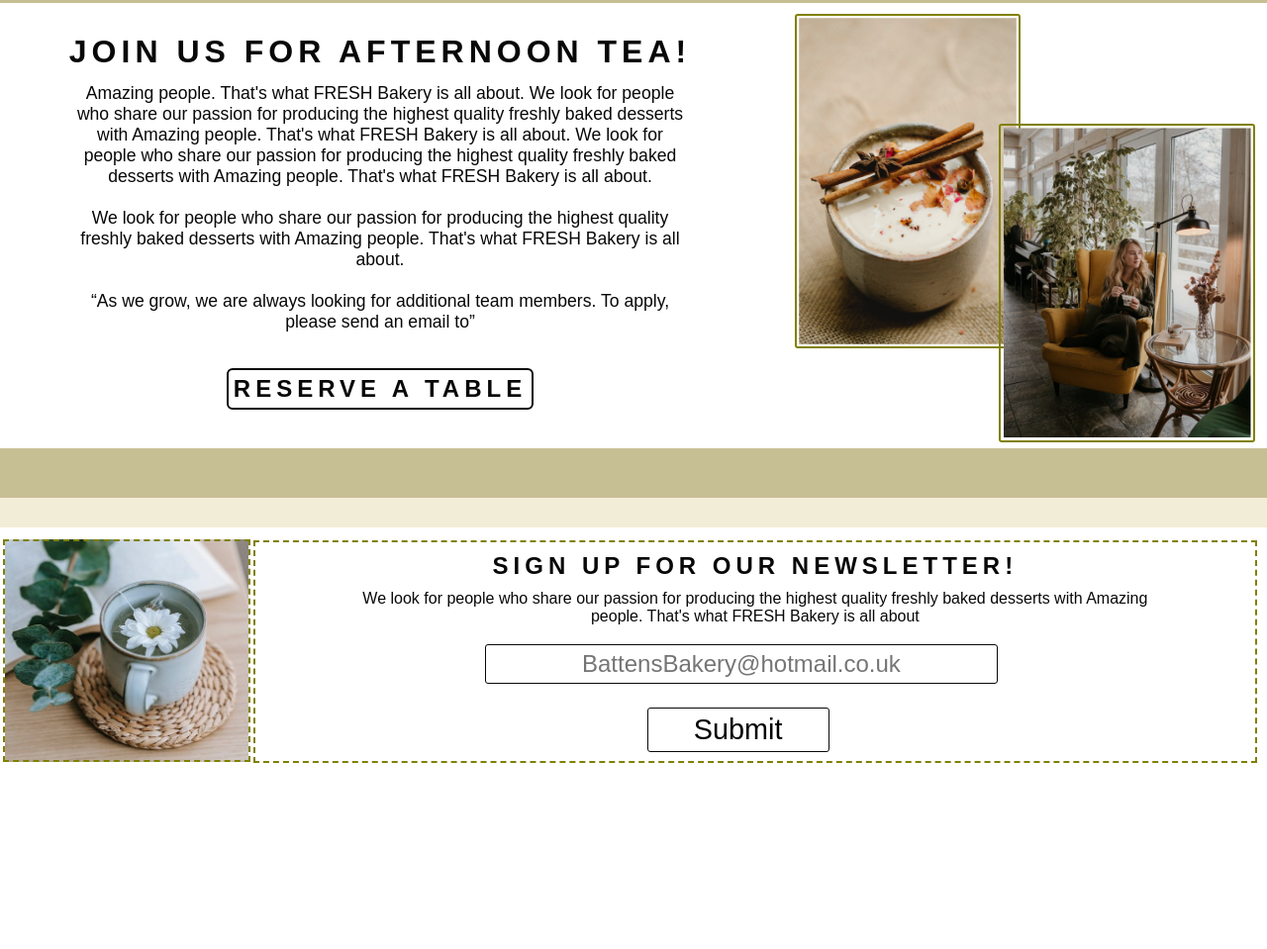
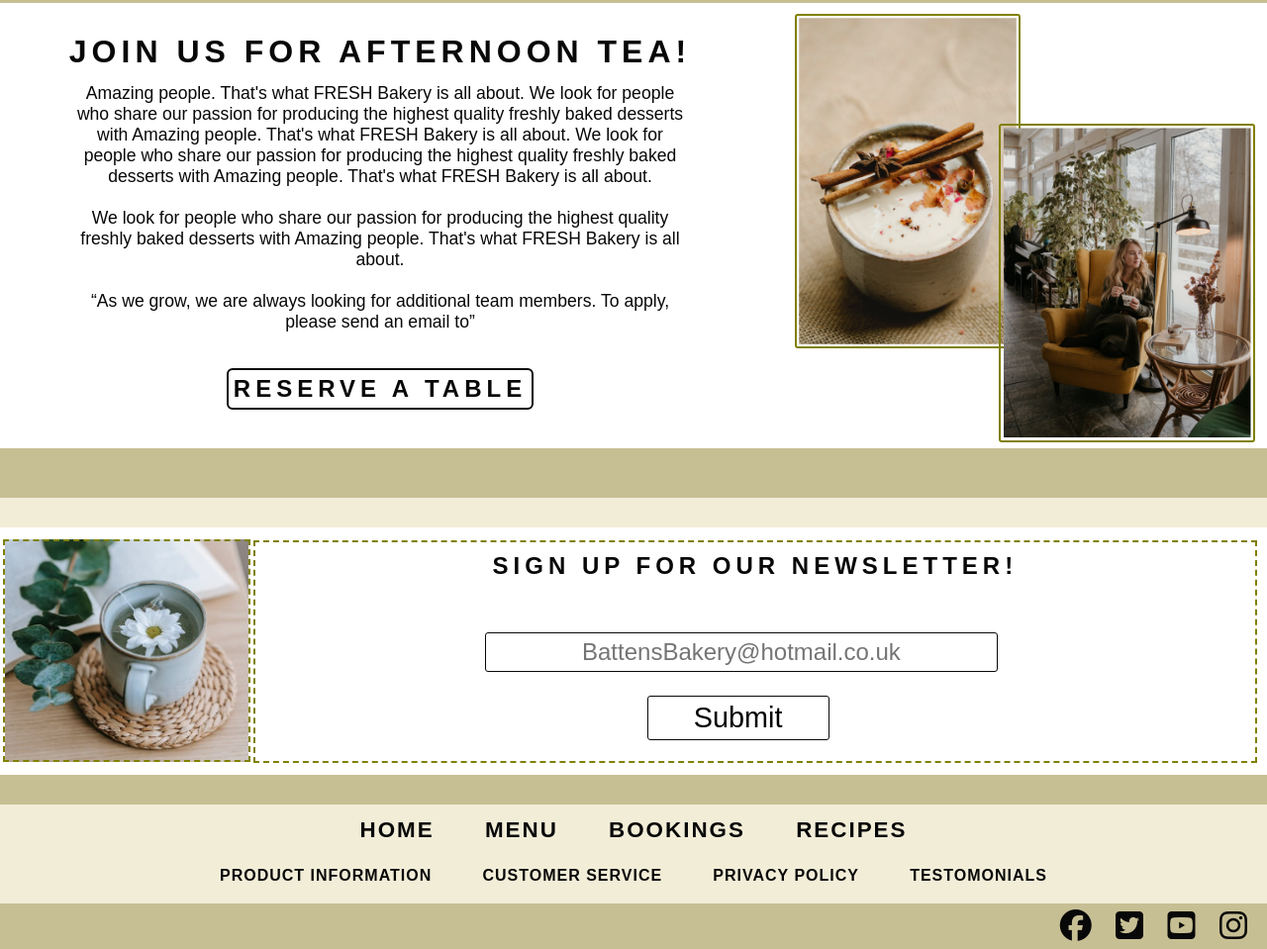
Before and after one commit to sophiebatten123/Battens-Bakery, a plain HTML site: page index.html in a window 1280 px wide. Shown: the part 1799-2758 px from the top of the page at 99% size. Before the commit the page ends 2582 px from the top, so only its background shows below. Drawn offline with Linux system fonts and the light colour scheme; a web font is replaced by a local one.

Commit message:
Adding touch up elements onto the home page and linking the sign up

```diff
--- a/assets/css/style.css
+++ b/assets/css/style.css
@@ -602,14 +602,11 @@ h1, h2 {
 #background_footer {
     background-color: #F2EDD7;
     width: 100%;
-    height: 200px;
-    position: relative;
-}
-
-#footer_media {
-    position: absolute;
-    right: 45%;
-    top: 23%;
+    height: 100px;
+
+    display: flex;
+    justify-content: center;
+    flex-flow: wrap;
 }
 
 #footer_media li {
@@ -619,21 +616,30 @@ h1, h2 {
 #quote_strip_footer {
     background-color: #C7BF94;
     width: 100%;
-    height: 60px;
-    position: relative;
+    height:40px;
+
+    display: flex;
+    justify-content: right;
+    flex-flow: wrap;
+
+    padding-top: 0.5%;
 }
 
 #footer_media i {
     font-size: 200%;
     color: #080808;
     letter-spacing: 20px;
+
 }
 
 #about_battens_bakery {
-    position: absolute;
-    top: 25%;
-    right: 25%;
-    width: 50%;
+    width: 100%;
+
+    display: flex;
+    justify-content: center;
+    flex-flow: wrap;
+
+    padding-top: 1%;
 }
 
 #about_battens_bakery li {
@@ -647,14 +653,17 @@ h1, h2 {
 
 #about_battens_bakery h2 {
     letter-spacing: 2px;
-    font-size: 180%;
+    font-size: 140%;
 }
 
 #about_bakery {
-    position: absolute;
-    top: 65%;
-    right: 1%;
-    width: 80%;
+    width: 100%;
+
+    display: flex;
+    justify-content: center;
+    flex-flow: wrap;
+
+    padding-top:0.5%;
 }
 
 #about_bakery li {
@@ -668,7 +677,7 @@ h1, h2 {
 
 #about_bakery h2 {
     letter-spacing: 1px;
-    font-size: 120%;
+    font-size: 100%;
 }
 
 /* Menu */
@@ -1280,7 +1289,7 @@ h1, h2 {
         display: none;
     }
     #sign_up_text p {
-        font-size: 100%;
+        display: none;
     }
     #sign_up_heading h2 {
         font-size: 150%;
@@ -1483,8 +1492,10 @@ h1, h2 {
         padding-top: 3%;
         font-size: 91%;
     }
-}
-
+    #about_bakery h2 {
+        font-size: 100%;
+    }
+}
 
 @media screen and (max-width: 843px) {
     .border {
--- a/index.html
+++ b/index.html
@@ -33,12 +33,12 @@
                 </li>
             </ul>
             <div id="signup">
-                <a href="signup.html">
+                <a href="#signup">
                     <h2>Sign Up <i class="far fa-newspaper"></i></h2>
                 </a>
             </div>
             <div id="signup_responsive">
-                <a href="signup.html">
+                <a href="#signup">
                     <h2><i class="far fa-newspaper"></i></h2>
                 </a>
             </div>
@@ -189,10 +189,10 @@
             </div>
         </div>
         <div class="quote">
-
         </div>
     </section>
     <section id="signup_background_outer">
+        <div id="signup"></div>
         <div id="sign_up_background">
             <div id="signup_border">
                 <div id="sign_up_heading">
@@ -218,7 +218,8 @@
             </div>
         </div>
     </section>
-    <!--<footer>
+    <footer>
+        <div id="quote_strip"></div>
         <div id="background_footer">
             <ul id="about_battens_bakery">
                 <li>
@@ -239,11 +240,6 @@
                 <li>
                     <a href="recipes.html">
                         <h2>Recipes</h2>
-                    </a>
-                </li>
-                <li>
-                    <a href="gallery.html">
-                        <h2>Gallery</h2>
                     </a>
                 </li>
             </ul>
@@ -268,11 +264,6 @@
                         <h2>Testomonials</h2>
                     </a>
                 </li>
-                <li>
-                    <a href="gallery.html">
-                        <h2>Gallery</h2>
-                    </a>
-                </li>
             </ul>
         </div>
         <div id="quote_strip_footer">
@@ -291,7 +282,7 @@
                 </li>
             </ul>
         </div>
-    </footer>-->
+    </footer>
 </body>
 
 <!-- Font Awesome Script-->
```
